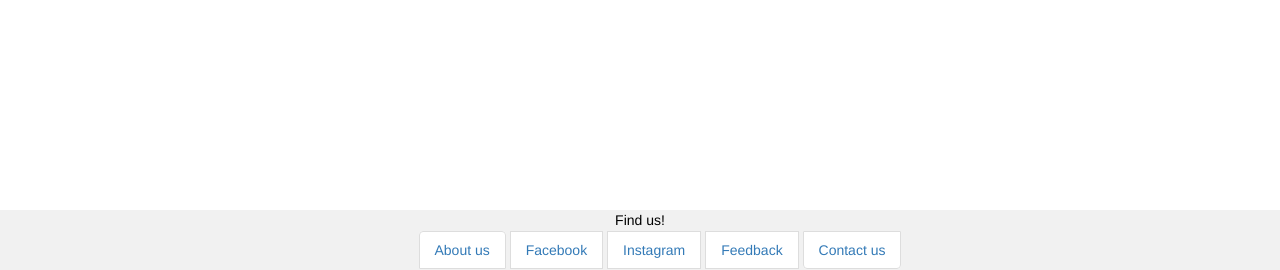
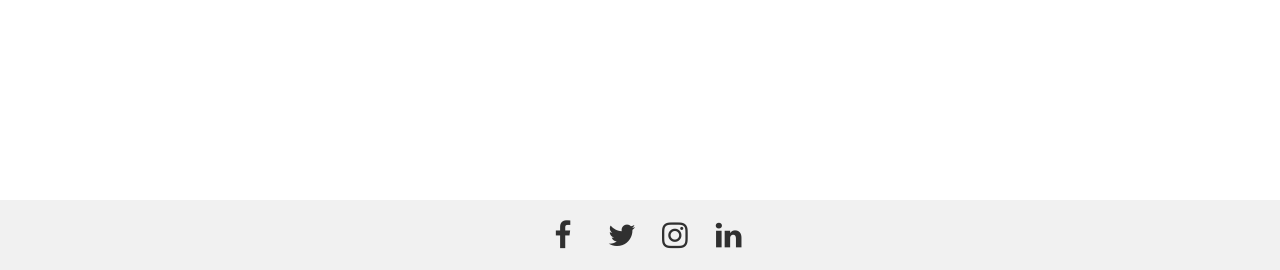
Before and after one commit to harshpatel23/Foodle, a PHP site: page / in a window 1280 px wide. Shown: the part 530-800 px from the top of the page. Run offline with PHP 8.4, Linux system fonts and the light colour scheme.

Commit message:
footer-social media icons, loginpage.php-->login.php

```diff
--- a/loginpage.php
+++ b/login.php
@@ -8,6 +8,6 @@
 		<label for="password"><b>Email</b></label>
 		<input type="password" name="password" placeholder = "Enter Password"><br>
 		<button name = "Login">Login</button>
-		<button name = "Signup">Signup</button>
+		<button name = "Signup" formaction="signup.php">Signup</button>
 	</form></div>
 <?php include 'templates/footer.php' ?>
--- a/styles/h.css
+++ b/styles/h.css
@@ -1,5 +1,5 @@
 .header{
-	background-color: #F1F1F1;
+	background-color: #f1f1f1;
     text-align: center;
     padding: 5px;
 }
@@ -14,8 +14,17 @@
     text-align: center;
 }
 
-/*
-li{
-	display: inline;
-	padding: 5px;
-}*/
+.fa {
+    padding: 20px;
+    font-size: 30px;
+    width: 50px;
+    text-align: center;
+    text-decoration: none;
+    background-color: #f1f1f1;
+    color: #303030;
+}
+
+.fa:hover{
+    color: #303030;
+    opacity:0.7;
+}
--- a/templates/footer.php
+++ b/templates/footer.php
@@ -1,12 +1,9 @@
 <div id="footer" class="footer">
-	<p>Find us!</p>
-	<ul style="list-style-type: none">
-		<li class="list-group-item" style="display:inline"><a href="">About us</a></li>
-		<li class="list-group-item" style="display:inline"><a href="">Facebook</a></li>
-		<li class="list-group-item" style="display:inline"><a href="">Instagram</a></li>
-		<li class="list-group-item" style="display:inline"><a href="">Feedback</a></li>
-		<li class="list-group-item" style="display:inline"><a href="">Contact us</a></li>
-	</ul>
+
+	<a href="#" class="fa fa-facebook"></a>
+	<a href="#" class="fa fa-twitter"></a>
+	<a href="#" class="fa fa-instagram"></a>
+	<a href="#" class="fa fa-linkedin"></a>
 
 </div>
 </body>
--- a/templates/header.php
+++ b/templates/header.php
@@ -2,9 +2,19 @@
 <html>
 	<head>
 		<meta charset="UTF-8">
+
+		<!-- bootstrap css-->
 		<link rel="stylesheet" href="https://maxcdn.bootstrapcdn.com/bootstrap/3.3.7/css/bootstrap.min.css">
+
+		<!-- social media icons lib -->
+		<link rel="stylesheet" href="https://cdnjs.cloudflare.com/ajax/libs/font-awesome/4.7.0/css/font-awesome.min.css">
+
+		<!-- jQuery -->
 		<script src="https://ajax.googleapis.com/ajax/libs/jquery/3.3.1/jquery.min.js"></script>
+
+		<!-- js -->
 		<script src="https://maxcdn.bootstrapcdn.com/bootstrap/3.3.7/js/bootstrap.min.js"></script>
+
 		<title>Restaurant Search & Reserve</title>
 		<link rel="stylesheet" type="text/css" href="styles/h.css">
 		<link rel="stylesheet" type="text/css" href="styles/login.css">
--- a/templates/navbar.php
+++ b/templates/navbar.php
@@ -4,9 +4,9 @@
       <a class="navbar-brand" href="index.php"><img src="images/logo.jpg" height="25" width="25"></a>
     </div>
     <ul class="nav navbar-nav">
-      <li class="active"> <a href="/css/">Search</a> </li>
-      <li class="active">  <a href="/js/">Book Table</a> </li>
-      <li class="active"><a href="loginpage.php">Login</a></li>
+      <li class="active"><a href="">Search</a></li>
+      <li class="active"><a href="">Book Table</a></li>
+      <li class="active"><a href="login.php">Login</a></li>
     </ul>
   </div>
 </nav>
```
